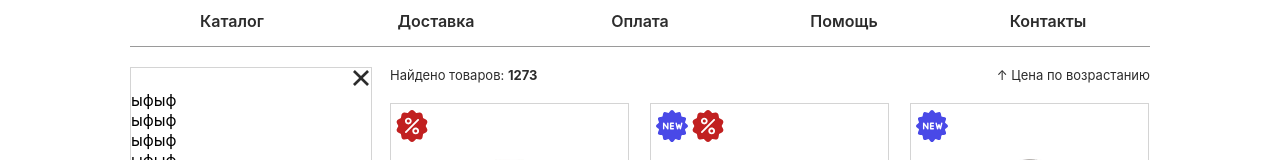
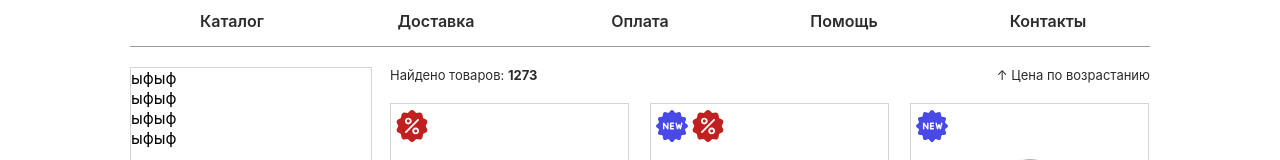
Before and after one commit to sashkaseltsov1/perfume-shop, a React (Create React App) app: page /shop/catalog in a window 1280 px wide. Shown: the part 127-287 px from the top of the page. Built offline with nearby package versions, Linux system fonts and the light colour scheme.

Commit message:
'commit'

```diff
--- a/src/components/content/catalog/catalog.jsx
+++ b/src/components/content/catalog/catalog.jsx
@@ -1,4 +1,4 @@
-import React from "react";
+import React, { useState} from "react";
 import styles from './catalog.module.css'
 import Filters from "./filters/filters";
 import Sort from "./sort/sort";
@@ -8,10 +8,12 @@ import arr from "../../templates/array/arr";
 
 
 const Catalog = ()=>{
+    const [filterState, setFilterState] = useState(true);
+
     return (
         <div className={styles.catalog}>
-            <div className={styles.sort}><Sort/></div>
-            <div className={styles.filters}><Filters/></div>
+            <div className={styles.sort}><Sort setFilterState={setFilterState}/></div>
+            <div className={styles.filters}><Filters filterState={filterState} setFilterState={setFilterState} /></div>
             <div className={styles.products}>
                 <Products items={arr}/>
             </div>
--- a/src/components/content/catalog/filters/filters.jsx
+++ b/src/components/content/catalog/filters/filters.jsx
@@ -1,10 +1,32 @@
-import React from "react";
+import React, {useEffect, useRef} from "react";
 import styles from './filters.module.css'
 import close from '../../../../images/close.svg'
-const Filters = ()=>{
+import cn from 'classnames'
+import {disableBodyScroll, enableBodyScroll} from "body-scroll-lock";
+import {useMediaQuery} from "react-responsive";
+const Filters = (props)=>{
+
+
+    const  handleMediaQueryChange  = () => {!isTabletOrMobile && props.setFilterState(true)};
+
+    const isTabletOrMobile = useMediaQuery({ query: '(max-width: 750px)' },undefined, handleMediaQueryChange);
+
+    const targetRef = useRef();
+
+    const getScrollbarWidth = ()=> {
+        return window.innerWidth - document.documentElement.clientWidth;
+    };
+
+    useEffect(()=>{
+        if(!props.filterState) disableBodyScroll(targetRef.current, {reserveScrollBarGap: true});
+        else enableBodyScroll(targetRef.current);
+    }, [props.filterState]);
+
     return (
-        <div className={styles.filters}>
-            <div><img src={close} alt={close}/></div>
+        <div className={cn(styles.filters, (isTabletOrMobile && props.filterState &&  styles.hideFilters))}
+             ref={targetRef}
+             style={{'--scroll-bar-width': getScrollbarWidth()+'px'}}>
+            <div ><img src={close} alt={close} onClick={()=>props.setFilterState(true)}/></div>
             <div>ыфыф</div>
             <div>ыфыф</div>
             <div>ыфыф</div>
--- a/src/components/content/catalog/filters/filters.module.css
+++ b/src/components/content/catalog/filters/filters.module.css
@@ -9,20 +9,31 @@
 .filters>div>img{
     width: 16px;
     height: 16px;
+    user-select: none;
+}
+.filters>div>img:hover{
+    cursor: pointer;
 }
 .filters>div:nth-child(1){
-    margin-top: 2px;
-    margin-left: calc(100% - 18px);
+    margin-top: 5px;
+    margin-left: calc(100% - 21px);
+    display: none;
 }
+
 @media screen and (max-width:750px) {
     .filters{
-        width: 94%;
+        --scroll-bar-width:22px;
+        width: calc(100% - var(--scroll-bar-width));
         position: fixed;
+        left: 0;
+        top: 0;
         opacity: 0.9;
         box-shadow: 0 0 10px rgba(0,0,0,0.5);
-
-
     }
-
-
+    .filters>div:nth-child(1){
+        display: block;
+    }
 }
+.hideFilters{
+    display: none;
+}
--- a/src/components/content/catalog/products/products.jsx
+++ b/src/components/content/catalog/products/products.jsx
@@ -5,7 +5,7 @@ import Item from "../../../templates/item/item";
 const Products = (props)=>{
     return (
         <div className={styles.products}>
-            {props.items.map(item => (<div><Item item={item}/></div>))}
+            {props.items.map(item => (<div key={item.id}><Item item={item}/></div>))}
         </div>
     )
 };
--- a/src/components/content/catalog/sort/sort.jsx
+++ b/src/components/content/catalog/sort/sort.jsx
@@ -1,13 +1,12 @@
 import React from "react";
 import styles from './sort.module.css'
 import equa from '../../../../images/equa.svg'
-const Sort = ()=>{
+const Sort = (props)=>{
     return (
         <div className={styles.sort}>
         <div className={styles.count}><span>Найдено товаров: </span><span>1273</span></div>
-            <div className={styles.filters}><span>Фильтры</span><img src={equa} alt={equa}/></div>
+            <div className={styles.filters}><span onClick={()=>props.setFilterState(false)}>Фильтры</span><img src={equa} alt={equa}/></div>
             <div className={styles.costSort}><span>↑ Цена по возрастанию</span></div>
-
         </div>
     )
 };
--- a/src/components/footer/footer.jsx
+++ b/src/components/footer/footer.jsx
@@ -18,7 +18,7 @@ const Footer = ()=>{
     return(
         <div className={styles.back}>
             <div className={cn(wrap.wrapper, styles.footer)}>
-                {links.map(link=><div><NavLink to={link.path}>{link.title}</NavLink></div>)}
+                {links.map(link=><div key={link.title}><NavLink to={link.path}>{link.title}</NavLink></div>)}
             </div>
         </div>
     )
--- a/src/components/header/mobile-menu/mobile-menu-container.jsx
+++ b/src/components/header/mobile-menu/mobile-menu-container.jsx
@@ -1,39 +1,26 @@
-import React, {useEffect, useRef, useState} from "react";
+import React, {useState} from "react";
 import {useMediaQuery} from "react-responsive";
-import {disableBodyScroll, enableBodyScroll} from "body-scroll-lock";
+
 import MobileMenu from "./mobile-menu";
 
 
 const MobileMenuContainer=()=>{
-    const getScrollbarWidth = ()=> {
-        return window.innerWidth - document.documentElement.clientWidth;
-    };
+
     const [menuItemsState, setMenuItemsState] = useState(false);
-    const [scrollBarWidth, setScrollBarWidth] = useState({style: {'--scroll-bar-width': getScrollbarWidth()+'px'}});
-    const targetRef = useRef();
-    const [targetElement, setTargetElement] = useState(null);
-    const  handleMediaQueryChange  = () => {
-        if(!isTabletOrMobile)
-        {
-            enableBodyScroll(targetElement);
-            setMenuItemsState(false)
-        }
-    };
+
+    const  handleMediaQueryChange  = () => {!isTabletOrMobile && setMenuItemsState(false)};
+
     const isTabletOrMobile = useMediaQuery({ query: '(max-width: 1120px)' },undefined, handleMediaQueryChange);
-    useEffect(() => {
-        setTargetElement(targetRef.current)
-    }, []);
+
     const menuButtonClickHandler = ()=>{
-        !menuItemsState && setScrollBarWidth({style: {'--scroll-bar-width': getScrollbarWidth()+'px'}});
         window.scroll(0,0);
         setMenuItemsState(!menuItemsState);
-        menuItemsState? enableBodyScroll(targetElement):disableBodyScroll(targetElement, {reserveScrollBarGap: true})
     };
 
     return <MobileMenu menuItemsState={menuItemsState}
                        menuButtonClickHandler={menuButtonClickHandler}
                        isTabletOrMobile={isTabletOrMobile}
-                       targetRef={targetRef} scrollBarWidth={scrollBarWidth} />
+                        />
 
 }
 export default MobileMenuContainer
--- a/src/components/header/mobile-menu/mobile-menu.jsx
+++ b/src/components/header/mobile-menu/mobile-menu.jsx
@@ -1,11 +1,21 @@
-import React from 'react'
+import React, {useEffect, useRef} from 'react'
 import styles from './mobile-menu.module.css'
 import image from '../../../images/bars.svg'
 import cn from 'classnames'
 import MenuItemsContainer from "./menu-items-container";
+import {disableBodyScroll, enableBodyScroll} from "body-scroll-lock";
 
 const MobileMenu = (props) => {
+    const targetRef = useRef();
 
+    useEffect(()=>{
+        !props.menuItemsState? enableBodyScroll(targetRef.current):
+            disableBodyScroll(targetRef.current, {reserveScrollBarGap: true})
+    }, [props.menuItemsState]);
+
+    const getScrollbarWidth = ()=> {
+        return window.innerWidth - document.documentElement.clientWidth;
+    };
     return (
         <div className={styles.content}>
             <div className={cn(styles.menuButton, props.menuItemsState && styles.rotateButton)}
@@ -14,9 +24,9 @@ const MobileMenu = (props) => {
             </div>
             <div
                 className={cn(styles.menuItems, (!props.isTabletOrMobile || !props.menuItemsState) && styles.hideMenuItems)}
-                style={props.scrollBarWidth.style}>
+                style={ {'--scroll-bar-width': getScrollbarWidth()+'px'}}>
                 <MenuItemsContainer menuButtonClickHandler={props.menuButtonClickHandler}
-                                    menuItemsState={props.menuItemsState} targetRef={props.targetRef}/>
+                                    menuItemsState={props.menuItemsState} targetRef={targetRef}/>
             </div>
         </div>
     )
--- a/src/components/templates/swiper/swiper.jsx
+++ b/src/components/templates/swiper/swiper.jsx
@@ -1,4 +1,4 @@
-import React, {useEffect, useRef, useState} from 'react';
+import React from 'react';
 import Swiper from 'react-id-swiper';
 import './swiper.css';
 import 'swiper/css/swiper.css';
```
